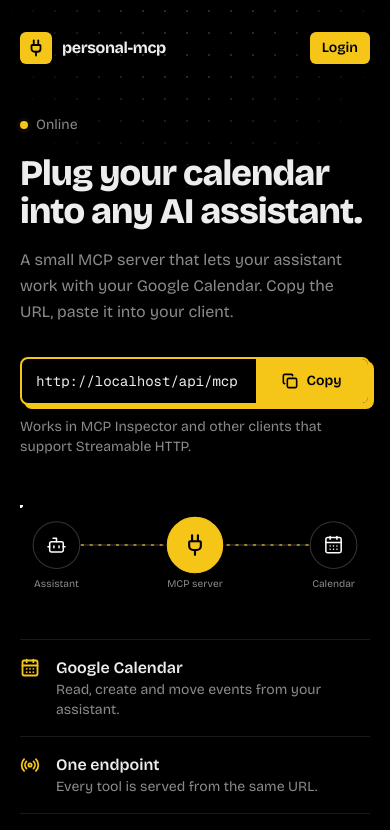
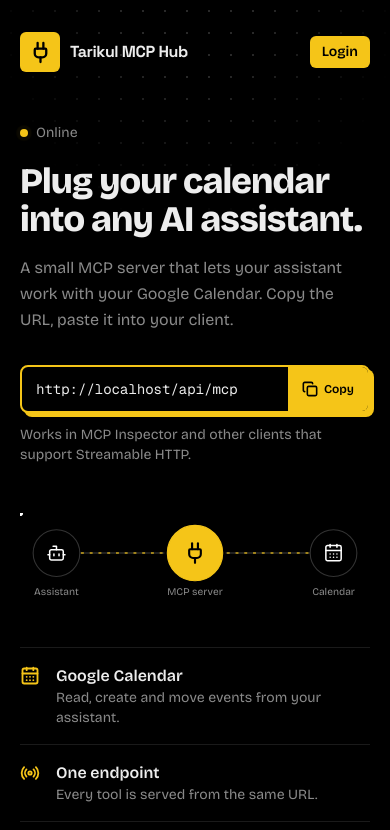
Before and after one commit to Tarikul3639/personal-mcp-server, a Next.js app: page / in a window 390 px wide. Shown: the top 830 px of the page. Built offline with nearby package versions, Linux system fonts and the light colour scheme.

Commit message:
fix: improve OAuth callback and responsive UI

```diff
--- a/src/app/api/auth/callback/route.ts
+++ b/src/app/api/auth/callback/route.ts
@@ -3,23 +3,17 @@
 
 export async function GET(request: NextRequest) {
     const code = request.nextUrl.searchParams.get("code");
+    const origin = request.nextUrl.origin;
 
     if (!code) {
-        return NextResponse.json(
-            { error: "Missing authorization code" },
-            { status: 400 },
-        );
+        return NextResponse.redirect(`${origin}/?auth=error`);
     }
 
     try {
         await handleGoogleCallback(code);
-        return NextResponse.redirect(new URL("/", request.url));
+        return NextResponse.redirect(`${origin}/?auth=success`);
     } catch (error) {
         console.error("Google OAuth callback failed:", error);
-
-        return NextResponse.json(
-            { error: "Google authentication failed" },
-            { status: 500 },
-        );
+        return NextResponse.redirect(`${origin}/?auth=error`);
     }
 }
--- a/src/components/home/endpoint-connect.tsx
+++ b/src/components/home/endpoint-connect.tsx
@@ -3,7 +3,7 @@
 import { useCallback, useEffect, useRef, useState, useSyncExternalStore } from "react";
 import { Check, Copy, Plug } from "lucide-react";
 
-const subscribe = () => () => {};
+const subscribe = () => () => { };
 const getUrl = () => `${window.location.origin}/api/mcp`;
 const getServerUrl = () => "/api/mcp";
 
@@ -43,15 +43,16 @@
         <button
           onClick={copyUrl}
           aria-label="Copy endpoint URL"
-          className="flex w-28 shrink-0 items-center justify-center gap-2 bg-[#F5C518] text-sm font-semibold text-black transition-colors hover:bg-[#FFD84A] focus-visible:outline focus-visible:-outline-offset-4 focus-visible:outline-black active:bg-[#E0B410]"
+          className="flex min-h-11 w-auto min-w-20 shrink-0 items-center justify-center gap-1.5 px-3 text-xs font-semibold text-black transition-colors hover:bg-[#FFD84A] focus-visible:outline focus-visible:-outline-offset-4 focus-visible:outline-black active:bg-[#E0B410] sm:w-28 sm:gap-2 sm:px-4 sm:text-sm"
+          style={{ backgroundColor: "#F5C518" }}
         >
           {copied ? (
-            <span key="done" className="pop flex items-center gap-2">
+            <span key="done" className="pop flex items-center gap-1.5 whitespace-nowrap sm:gap-2">
               <Check size={16} strokeWidth={2.6} />
               Copied
             </span>
           ) : (
-            <span key="copy" className="flex items-center gap-2">
+            <span key="copy" className="flex items-center gap-1.5 whitespace-nowrap sm:gap-2">
               <Copy size={16} strokeWidth={2.4} />
               Copy
             </span>
--- a/src/components/home/site-header.tsx
+++ b/src/components/home/site-header.tsx
@@ -1,13 +1,24 @@
 import { Plug } from "lucide-react";
+import { Space_Grotesk } from "next/font/google";
+
+const font = Space_Grotesk({
+  subsets: ["latin"],
+  display: "swap",
+  weight: ["400", "500", "600", "700"],
+});
 
 export default function SiteHeader() {
   return (
     <header className="rise flex items-center justify-between">
       <div className="flex items-center gap-2.5">
-        <span className="grid h-8 w-8 place-items-center rounded-md bg-[#F5C518] text-black">
-          <Plug size={18} strokeWidth={2.4} />
+        <span className="grid h-10 w-10 place-items-center rounded-md bg-[#F5C518] text-black">
+          <Plug size={23} strokeWidth={2.4} />
         </span>
-        <span className="text-base font-bold tracking-tight">personal-mcp</span>
+        <span
+          className={`${font.className} text-base font-bold tracking-tight`}
+        >
+          Tarikul MCP Hub
+        </span>
       </div>
       <a
         href="/api/auth/login"
```
